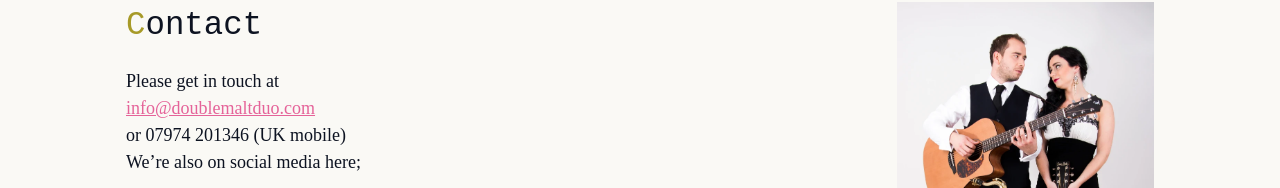
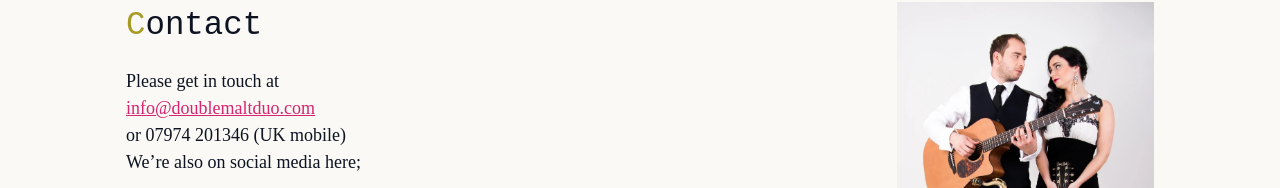
Before and after one commit to D20CM/doublemalt2024, a React (Vite) app: page / in a window 1280 px wide. Shown: the part 2730-2918 px from the top of the page. Built offline with nearby package versions, Linux system fonts and the light colour scheme; a web font is replaced by a local one.

Commit message:
tweak secondary highlight color for accessibility concerns

```diff
--- a/src/App.css
+++ b/src/App.css
@@ -5,7 +5,8 @@
   --white: #faf9f5;
   --primary-highlight: #a79a27;
   --grey: rgba(217, 217, 217, 0.99);
-  --secondary-highlight: #e56399;
+  /* --secondary-highlight: #e56399; */
+  --secondary-highlight: #d6246e;
 }
 
 body {
```
